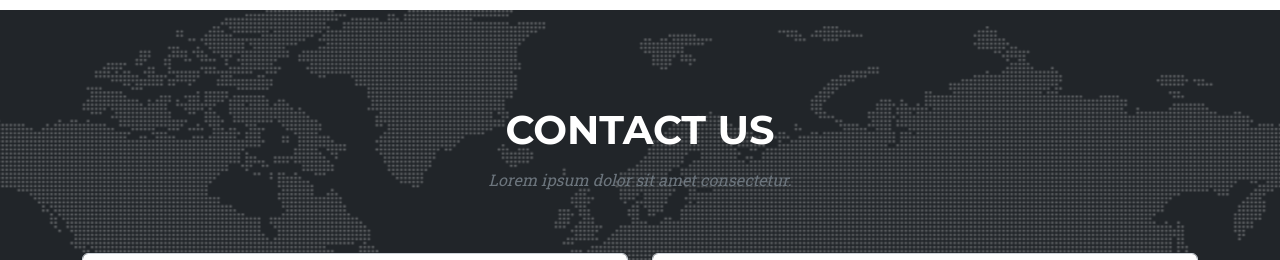
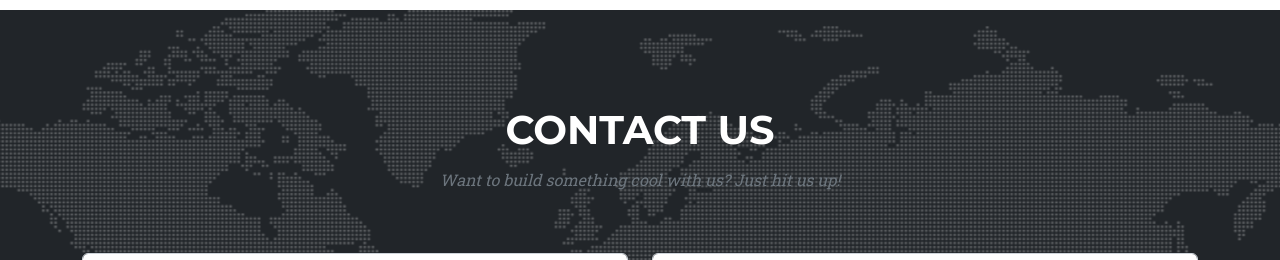
Before and after one commit to JCYhapon/weCode, a plain HTML site: page index.html in a window 1280 px wide. Shown: the part 5788-6048 px from the top of the page. Drawn offline with nearby package versions, Linux system fonts and the light colour scheme.

Commit message:
contact information

```diff
--- a/index.html
+++ b/index.html
@@ -615,7 +615,7 @@
         <div class="text-center">
           <h2 class="section-heading text-uppercase">Contact Us</h2>
           <h3 class="section-subheading text-muted">
-            Lorem ipsum dolor sit amet consectetur.
+            Want to build something cool with us? Just hit us up!
           </h3>
         </div>
 
```
